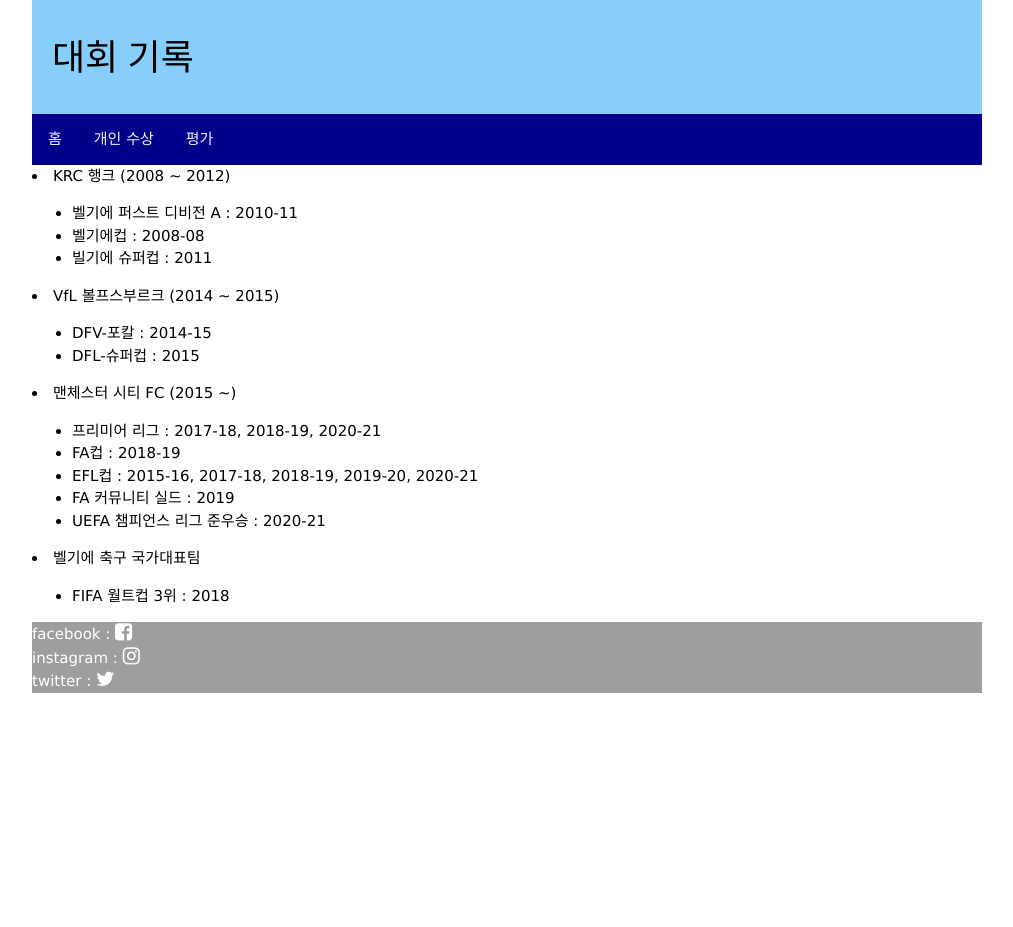
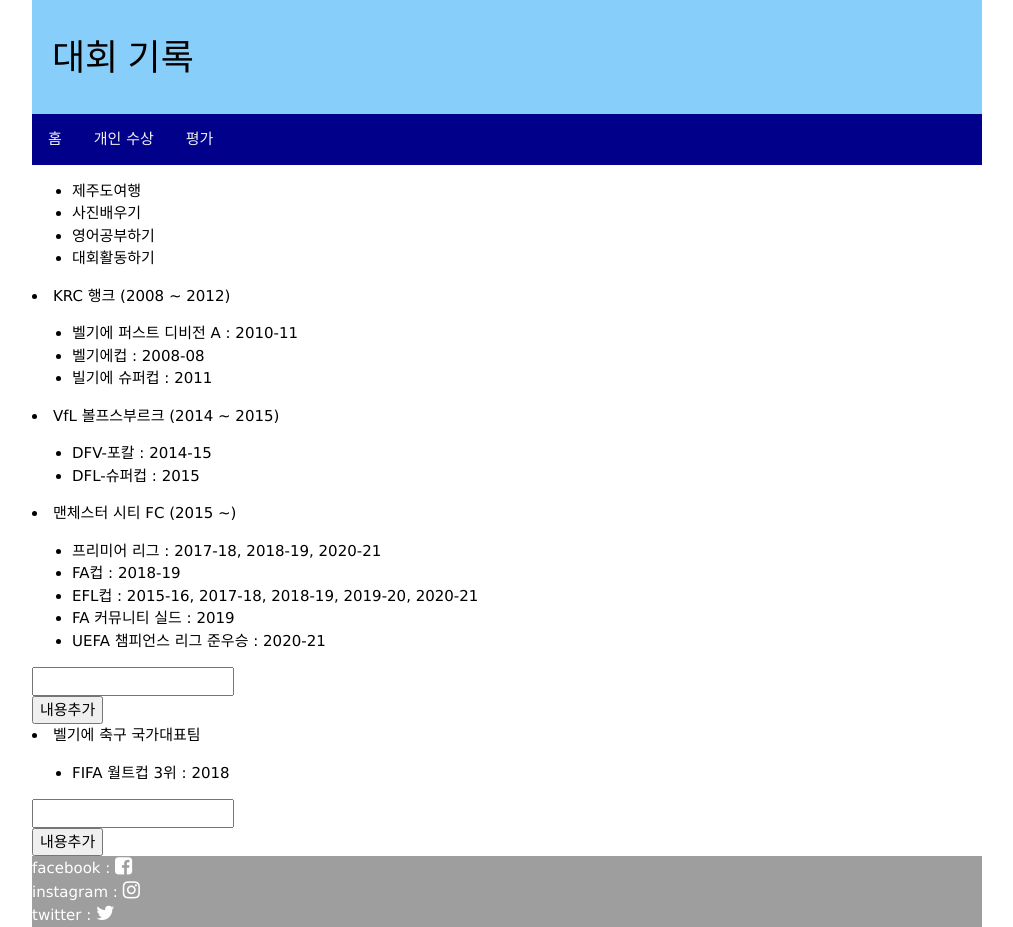
Before and after one commit to namsanguk/nam-2, a plain HTML site: page 1.html in a window 1280 px wide. Shown: the whole page, without its empty margins (133-1146 px from the left). Before the commit the page ends 800 px from the top, so only its background shows below. Drawn offline with nearby package versions, Linux system fonts and the light colour scheme.

Commit message:
Add files via upload

```diff
--- a/1.html
+++ b/1.html
@@ -42,6 +42,24 @@
             flex: 1;
         }
     </style>
+    <script>
+        function funAppend1(){
+            const list = document.createElement("li");
+            const work = document.getElementById("text").value;
+            const node = document.createTextNode(work);
+            list.appendChild(node);
+            const ele = document.getElementById("ul1");
+            ele.appendChild(list);
+        }
+        function funAppend2(){
+            const list = document.createElement("li");
+            const work = document.getElementById("text").value;
+            const node = document.createTextNode(work);
+            list.appendChild(node);
+            const ele = document.getElementById("ul2");
+            ele.appendChild(list);
+        }
+    </script>
 </head>
 <body>
     <div class="header">
@@ -52,6 +70,12 @@
         <a href="./2.html" >개인 수상</a>
         <a href="./3.html" >평가</a>
     </div>
+    <ul id="ol1">
+        <li>제주도여행</li>
+        <li>사진배우기</li>
+        <li>영어공부하기</li>
+        <li>대회활동하기</li>
+    </ul>
     <li>KRC 행크 (2008 ~ 2012)</li>
     <ul>
         <li>벨기에 퍼스트 디비전 A : 2010-11</li>
@@ -64,17 +88,21 @@
         <li>DFL-슈퍼컵 : 2015</li>
     </ul>
     <li>맨체스터 시티 FC (2015 ~)</li>
-    <ul>
+    <ul id="ul1">
         <li>프리미어 리그 : 2017-18, 2018-19, 2020-21</li>
         <li>FA컵 : 2018-19</li>
         <li>EFL컵 : 2015-16, 2017-18, 2018-19, 2019-20, 2020-21</li>
         <li>FA 커뮤니티 실드 : 2019</li>
         <li>UEFA 챔피언스 리그 준우승 : 2020-21</li>
     </ul>
+    <input id ="text" type="text" maxlength="40" ><br>
+    <button onclick="funAppend1();"> 내용추가</button>
     <li>벨기에 축구 국가대표팀</li>
-    <ul>
+    <ul id="ul2">
         <li>FIFA 월트컵 3위 : 2018</li>
     </ul>
+    <input id ="text" type="text" maxlength="40" ><br>
+    <button onclick="funAppend2();"> 내용추가</button>
     <footer class="w3-gray w3-text-white">
         facebook : <a href="https://m.facebook.com/DeBruyneOfficial" target="_blank"> <i class="fa fa-facebook-square" style="font-size: 20px;"></i> </a>  <br>
         instagram : <a href="https://www.instagram.com/kevindebruyne/" target="_blank"> <i class="fa fa-instagram" style="font-size: 20px;"></i> </a> <br>
```
Also changed, not shown: 2.html (+13 -1 lines).
